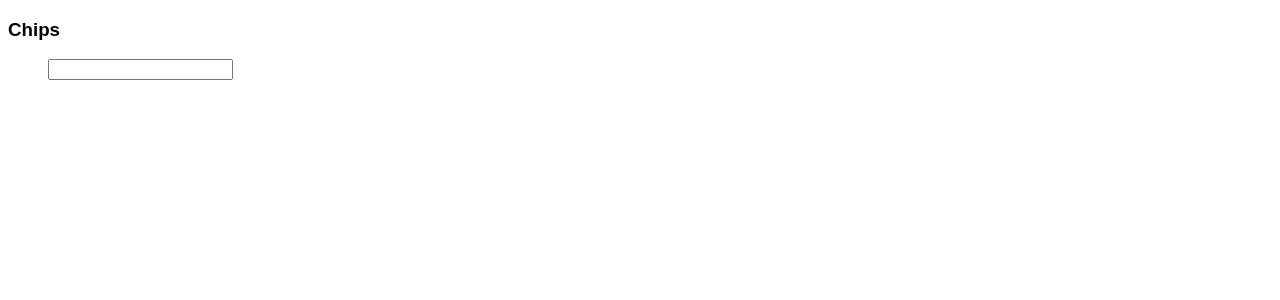
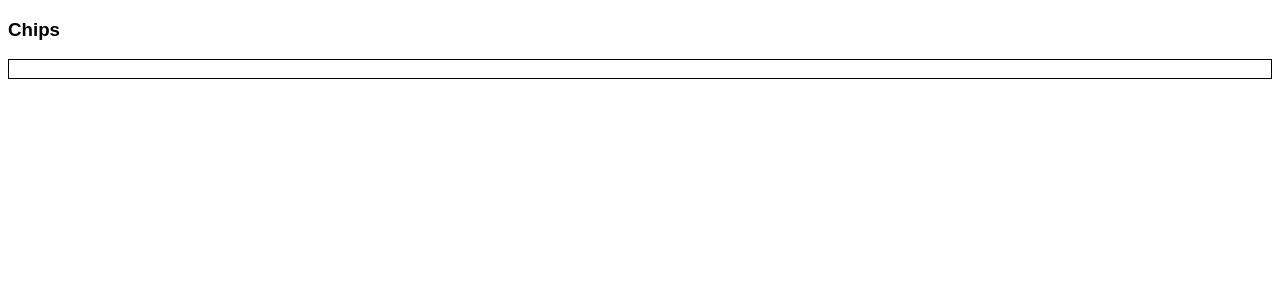
Before and after one commit to 80220/react-ts-practice-github, a React (Create React App) app: page / in a window 1280 px wide. Shown: the top 300 px of the page. Built offline with nearby package versions, Linux system fonts and the light colour scheme.

Commit message:
chips v2

```diff
--- a/src/components/chips/Chips.tsx
+++ b/src/components/chips/Chips.tsx
@@ -10,6 +10,10 @@ interface Props {
 
 const styleUl = css`
   display: flex;
+  flex-wrap: wrap;
+  /* justify-content: start; */
+  border: solid 1px;
+  padding: 0;
 `;
 const styleLi = css`
   list-style-type: none;
@@ -17,6 +21,13 @@ const styleLi = css`
 
 const styleLiInput = css`
   list-style-type: none;
+`;
+
+const styleInput = css`
+  width: auto;
+  border: none;
+  border-color: transparent;
+  outline: none;
 `;
 
 function Chips(props: Props) {
@@ -32,11 +43,14 @@ function Chips(props: Props) {
           return (
             <li key={counter.current++} css={styleLi}>
               <span>{v}</span>
+              <button>(x)</button>
             </li>
           );
         })}
         <li css={styleLiInput}>
           <input
+            css={styleInput}
+            type="text"
             onKeyDown={(e: any) => {
               if (e.code === "Enter") {
                 createNewChip(e.target.value);
```
